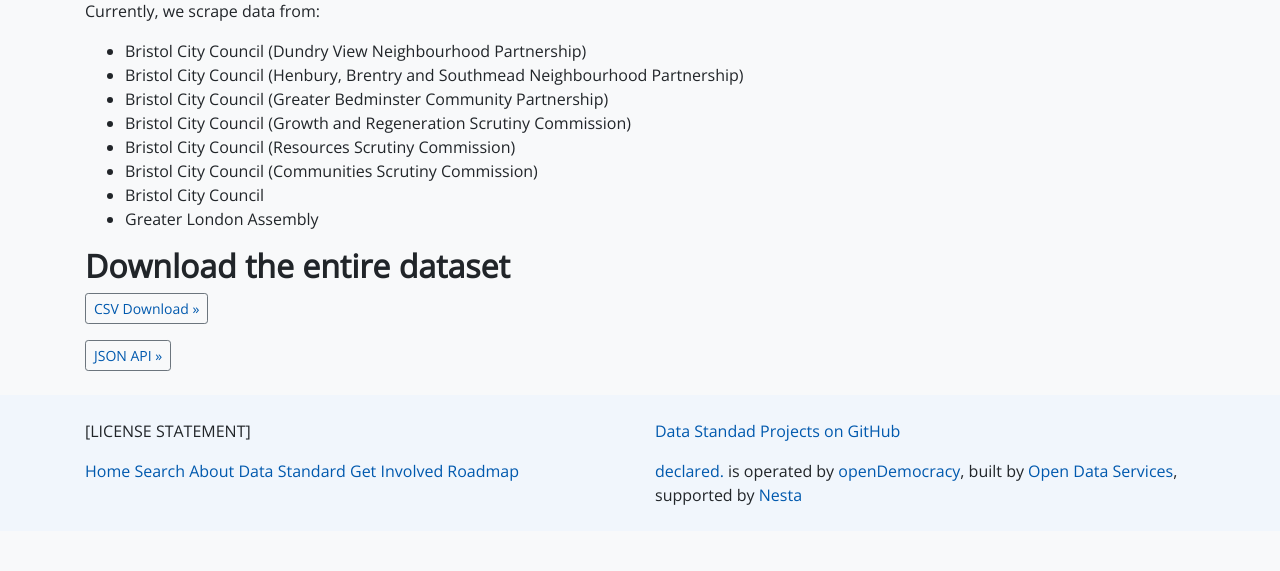
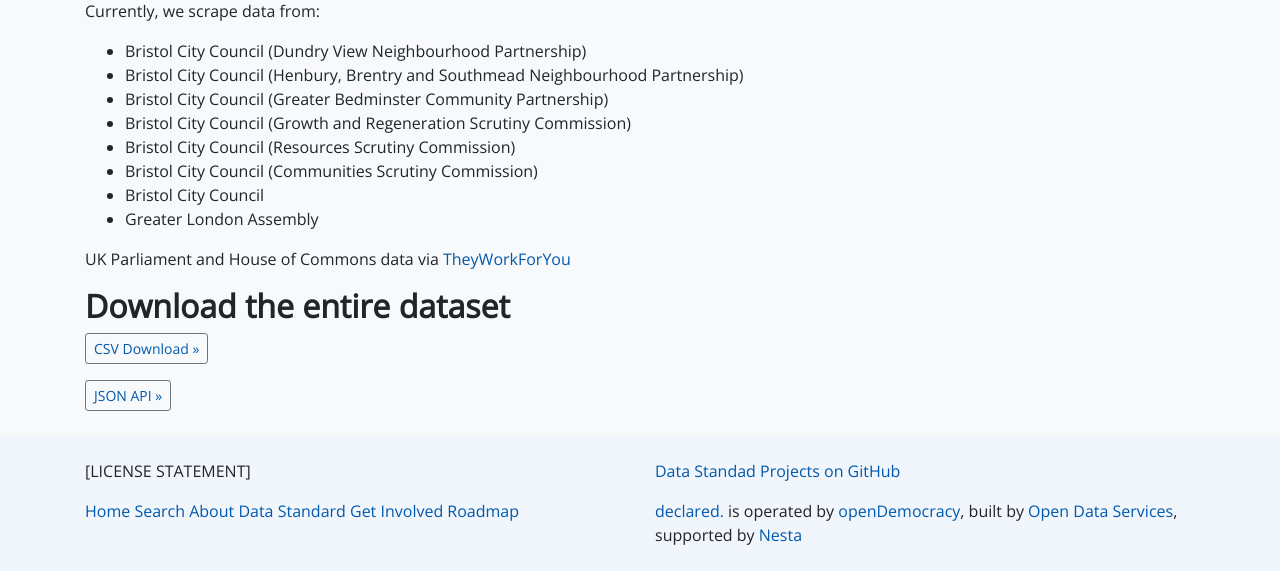
Before and after one commit to OpenDataServices/open-register-of-interests, a Django app: page /data in a window 1280 px wide. Shown: the part 345-916 px from the top of the page. Before the commit the page ends 850 px from the top, so only its background shows below. Run offline with Django 3.2, Linux system fonts and the light colour scheme; data comes from the database, SQL or seed files in the repository; parts of the project's set-up code (start-up, migrations or seed data) failed here and were passed over; some libraries are stand-ins or nearby versions.

Commit message:
templates: data: Citation for UK Parliament and House of Commons data
Add a link to TheyWorkForYou

```diff
--- a/oroi/ui/templates/data.html
+++ b/oroi/ui/templates/data.html
@@ -23,6 +23,8 @@
     {% endfor %}
   </ul>
 
+  <p>UK Parliament and House of Commons data via <a href="https://www.theyworkforyou.com/">TheyWorkForYou</a>
+
   <h2>Download the entire dataset</h2>
   <p><a class="btn btn-secondary btn-sm" href="{% url 'ui:csv-download' %}">CSV Download &raquo;</a></p>
   <p><a class="btn btn-secondary btn-sm" href="{% url 'api:declaration-list' %}">JSON API &raquo;</a></p>
```
